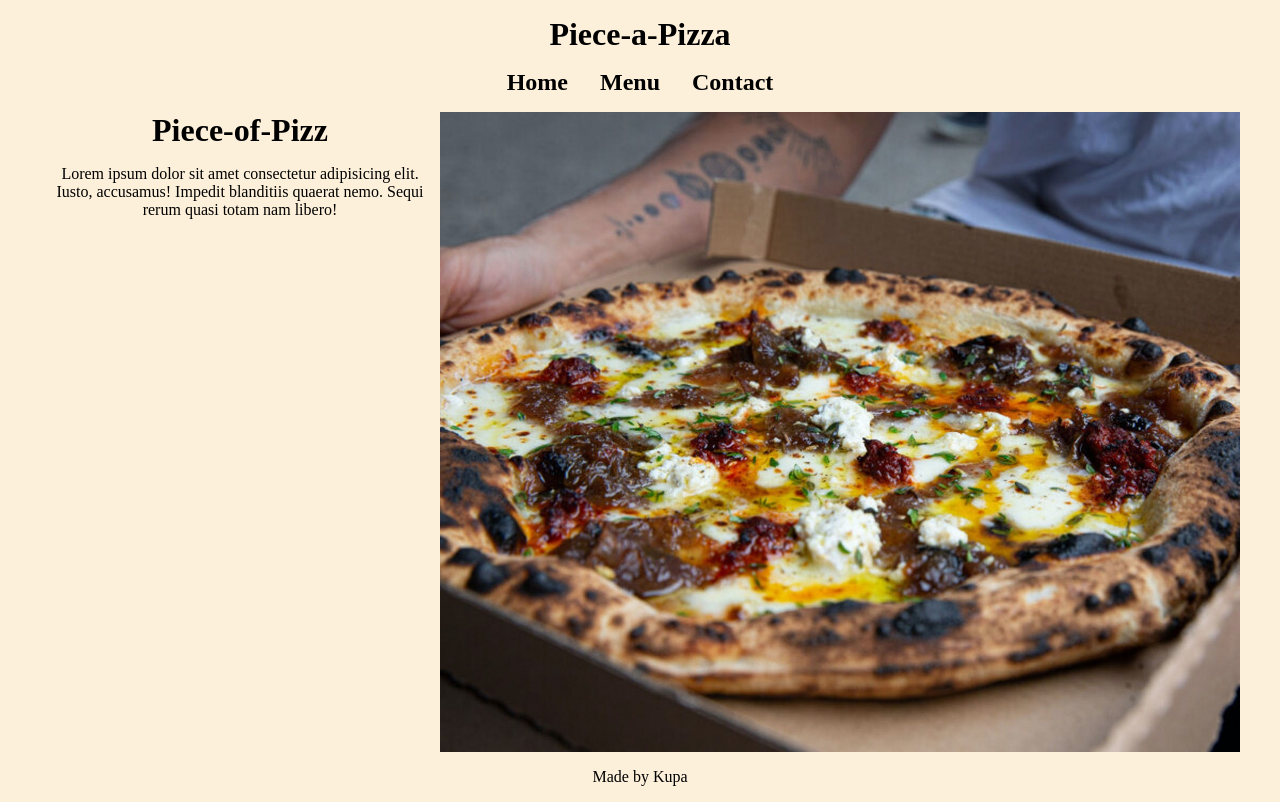
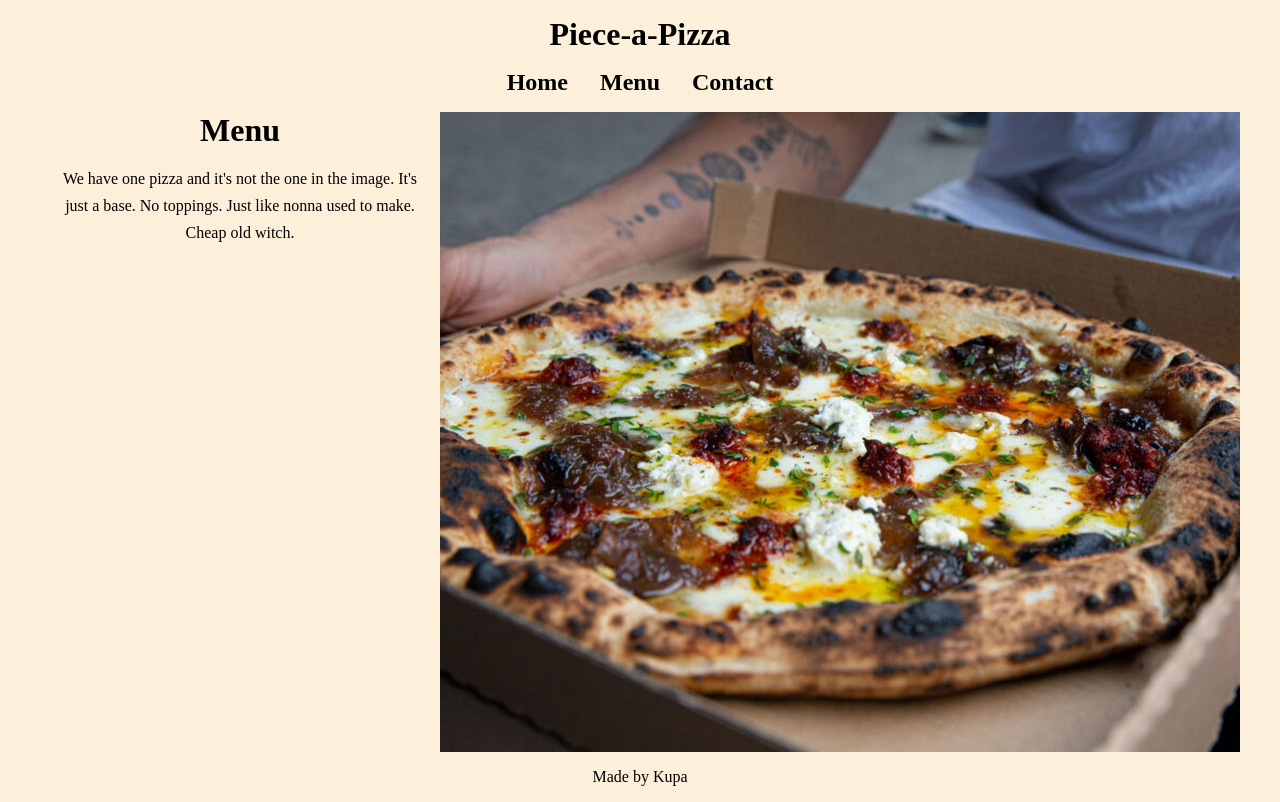
Before and after one commit to Kupa-Kupa/restaurant-page, a website built with webpack: page dist/index.html in a window 1280 px wide. Both pictures are taken after a click on the item "Menu". Built offline with nearby package versions, Linux system fonts and the light colour scheme.

Commit message:
Add function to change content based on "tabs"

```diff
--- a/src/contact.js
+++ b/src/contact.js
@@ -0,0 +1,10 @@
+function contactPage() {
+  const h1Contact = document.createTextNode('Contact  Us');
+  const pContact = document.createTextNode(
+    "To order a stack of pizzas from Piece-a-Pizza, fax us on 000-123-pizza. We'll get them delivered in 9-12 business days."
+  );
+
+  return { h1Contact, pContact };
+}
+
+export default contactPage;
--- a/src/home.js
+++ b/src/home.js
@@ -1,21 +1,10 @@
 function homePage() {
-  const h1 = document.createElement('h1');
-  const main = document.createElement('main');
-  const p = document.createElement('p');
-  const img = document.createElement('img');
-  const footer = document.createElement('footer');
+  const h1Home = document.createTextNode('Piece-of-Pizz');
+  const pHome = document.createTextNode(
+    'For us at Piece-a-Pizza, pizza is a piece of pizz.'
+  );
 
-  h1.innerText = 'Piece-of-Pizz';
-  p.innerText =
-    'Lorem ipsum dolor sit amet consectetur adipisicing elit. Iusto, accusamus! Impedit blanditiis quaerat nemo. Sequi rerum quasi totam nam libero!';
-  footer.innerText = 'Made by Kupa';
-
-  img.src = '../src/pizza-hero.jpg';
-  img.alt = 'pizza';
-
-  main.append(h1, p, img);
-
-  return { main, footer };
+  return { h1Home, pHome };
 }
 
 export default homePage;
--- a/src/index.js
+++ b/src/index.js
@@ -1,3 +1,35 @@
 import pageLoad from './pageLoad';
+import homePage from './home';
+import contactPage from './contact';
+import menuPage from './menu';
 
 pageLoad();
+
+const h1Main = document.querySelector('#h1-main');
+const pMain = document.querySelector('#p-main');
+const nav = document.querySelector('nav');
+
+nav.addEventListener('click', changeContent);
+
+function changeContent(event) {
+  console.log(event.target);
+
+  console.log(h1Main);
+
+  if (event.target.id === 'Home') {
+    const homePageText = homePage();
+    console.log(homePageText.h1Home);
+    h1Main.replaceChildren(homePageText.h1Home);
+    pMain.replaceChildren(homePageText.pHome);
+  } else if (event.target.id === 'Menu') {
+    const menuPageText = menuPage();
+    console.log(menuPageText.h1Menu);
+    h1Main.replaceChildren(menuPageText.h1Menu);
+    pMain.replaceChildren(menuPageText.pMenu);
+  } else if (event.target.id === 'Contact') {
+    const contactPageText = contactPage();
+    console.log(contactPageText.h1Contact);
+    h1Main.replaceChildren(contactPageText.h1Contact);
+    pMain.replaceChildren(contactPageText.pContact);
+  }
+}
--- a/src/menu.js
+++ b/src/menu.js
@@ -0,0 +1,10 @@
+function menuPage() {
+  const h1Menu = document.createTextNode('Menu');
+  const pMenu = document.createTextNode(
+    "We have one pizza and it's not the one in the image. It's just a base. No toppings. Just like nonna used to make. Cheap old witch."
+  );
+
+  return { h1Menu, pMenu };
+}
+
+export default menuPage;
--- a/src/pageLoad.js
+++ b/src/pageLoad.js
@@ -1,36 +1,65 @@
+// import homePage so I can retrieve homepage content on first page load
 import homePage from './home';
 
 function pageLoad() {
+  // get #content div
   const content = document.querySelector('#content');
 
+  // create header with nav and page title
   const header = document.createElement('header');
-  const h1 = document.createElement('h1');
+
+  const h1Header = document.createElement('h1');
+  h1Header.innerText = 'Piece-a-Pizza';
+
   const nav = document.createElement('nav');
   const ul = document.createElement('ul');
+
   const liHome = document.createElement('li');
-  const liMenu = document.createElement('li');
-  const liContact = document.createElement('li');
-
-  const homePageElements = homePage();
-
-  h1.innerText = 'Piece-a-Pizza';
-
   liHome.innerText = 'Home';
   liHome.id = 'Home';
 
+  const liMenu = document.createElement('li');
   liMenu.innerText = 'Menu';
   liMenu.id = 'Menu';
 
+  const liContact = document.createElement('li');
   liContact.innerText = 'Contact';
   liContact.id = 'Contact';
 
   ul.append(liHome, liMenu, liContact);
+  nav.append(ul);
+  header.append(h1Header, nav);
 
-  nav.append(ul);
+  // create main content section
+  const main = document.createElement('main');
 
-  header.append(h1, nav);
+  // create h1 element for different page text nodes
+  const h1Main = document.createElement('h1');
+  h1Main.id = 'h1-main';
 
-  content.append(header, homePageElements.main, homePageElements.footer);
+  // create paragraph element for different page text nodes
+  const p = document.createElement('p');
+  p.id = 'p-main';
+
+  //create img element for main content section
+  const img = document.createElement('img');
+  img.src = '../src/pizza-hero.jpg';
+  img.alt = 'pizza';
+
+  // get object of text nodes for homepage and add text nodes to page
+  const homePageText = homePage();
+  h1Main.append(homePageText.h1Home);
+  p.append(homePageText.pHome);
+
+  // append homepage content to main section
+  main.append(h1Main, p, img);
+
+  // create footer
+  const footer = document.createElement('footer');
+  footer.innerText = 'Made by Kupa';
+
+  // append content to page
+  content.append(header, main, footer);
 }
 
 export default pageLoad;
--- a/src/styles.css
+++ b/src/styles.css
@@ -55,6 +55,7 @@ main > h1 {
 
 main > p {
   padding: 1rem;
+  line-height: 1.7rem;
 
   grid-column: 1 / span 1;
 }
```
Also changed, not shown: dist/main.js.
